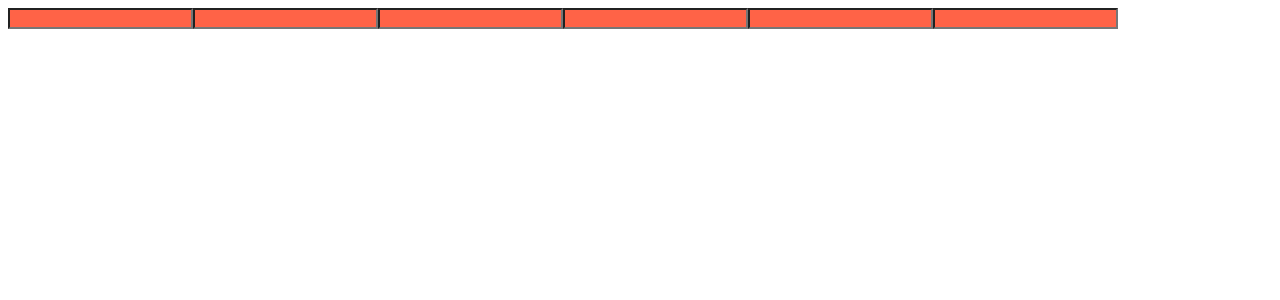
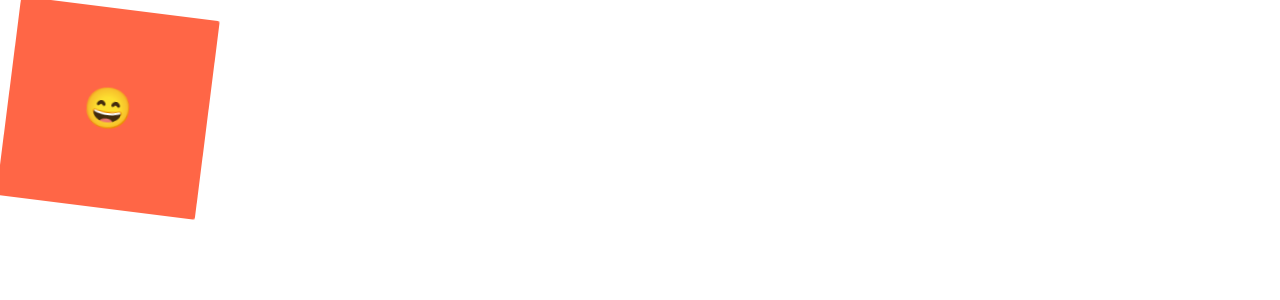
Before and after one commit to ellienori/react-master, a React (Create React App) app: page / in a window 1280 px wide. Shown: the top 300 px of the page. Built offline with nearby package versions, Linux system fonts and the light colour scheme.

Commit message:
#2 Animation

```diff
--- a/src/App.js
+++ b/src/App.js
@@ -1,23 +1,47 @@
-import styled from "styled-components";
+import styled, { keyframes } from "styled-components";
 
 const Father = styled.div`
   display: flex;
 `;
 
-const Input = styled.input.attrs({required: true})`
-  color: white;
+const rotation = keyframes`
+  0% {
+    transform: rotate(0deg);
+  }
+  50% {
+    transform: rotate(360deg);
+    background-color: yellow;
+    border-radius: 100px;
+  }
+  100% {
+    transform: rotate(0deg);
+  }
+`;
+
+const Box = styled.div`
   background-color: tomato;
+  height: 200px;
+  width: 200px;
+  animation: ${rotation} 2s linear infinite;
+
+  display: flex;
+  justify-content: center;
+  align-items: center;
+
+  span {
+    font-size: 40px;
+    &:hover {
+      font-size: 100px;
+    }
+  }
 `;
 
 function App() {
   return (
     <Father>
-      <Input />
-      <Input />
-      <Input />
-      <Input />
-      <Input />
-      <Input />
+      <Box>
+        <span>😄</span>
+      </Box>
     </Father>
   );
 }
```
Also changed, not shown: 1 other file (tests, documents, lock files or other folders).
